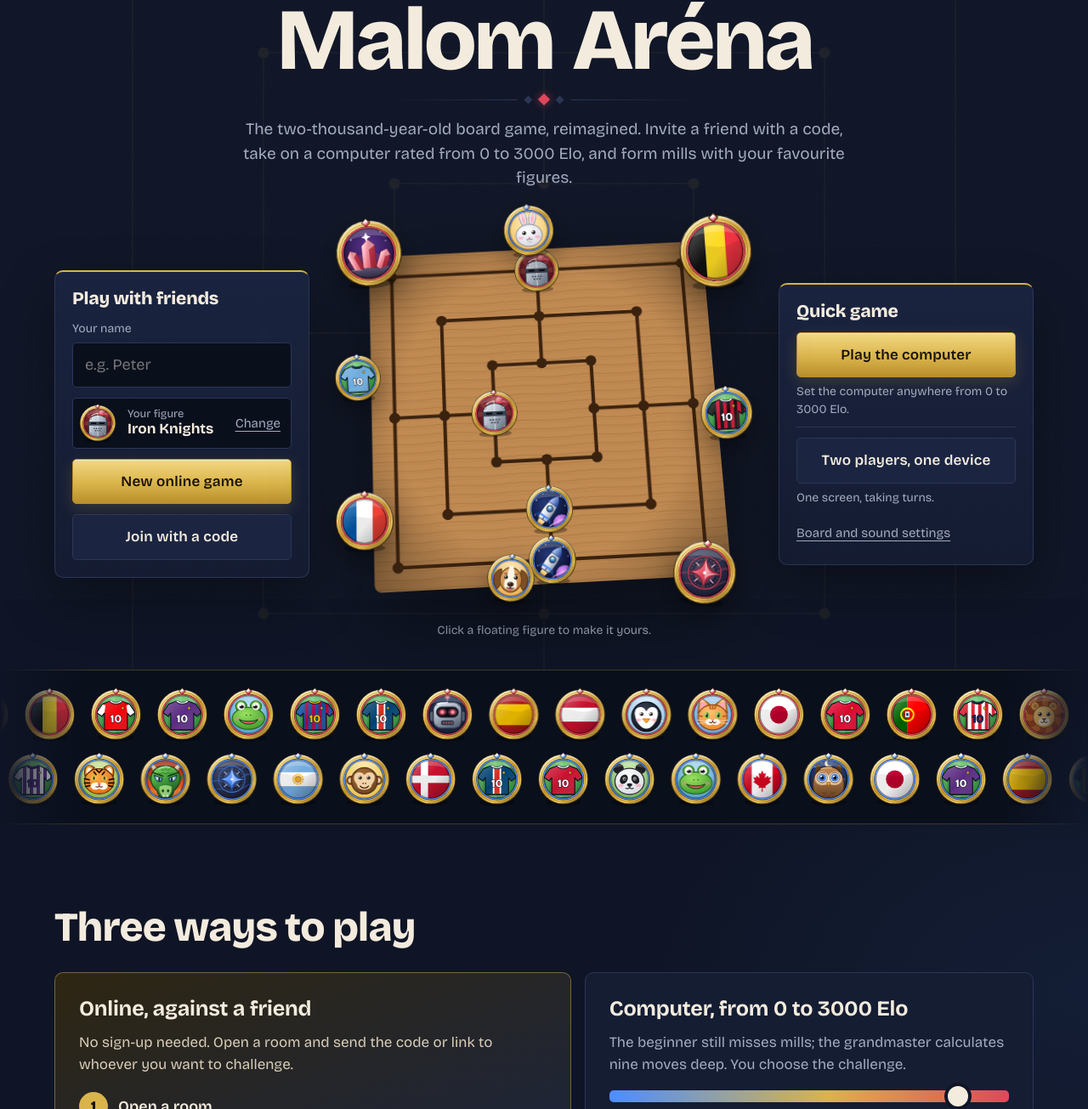
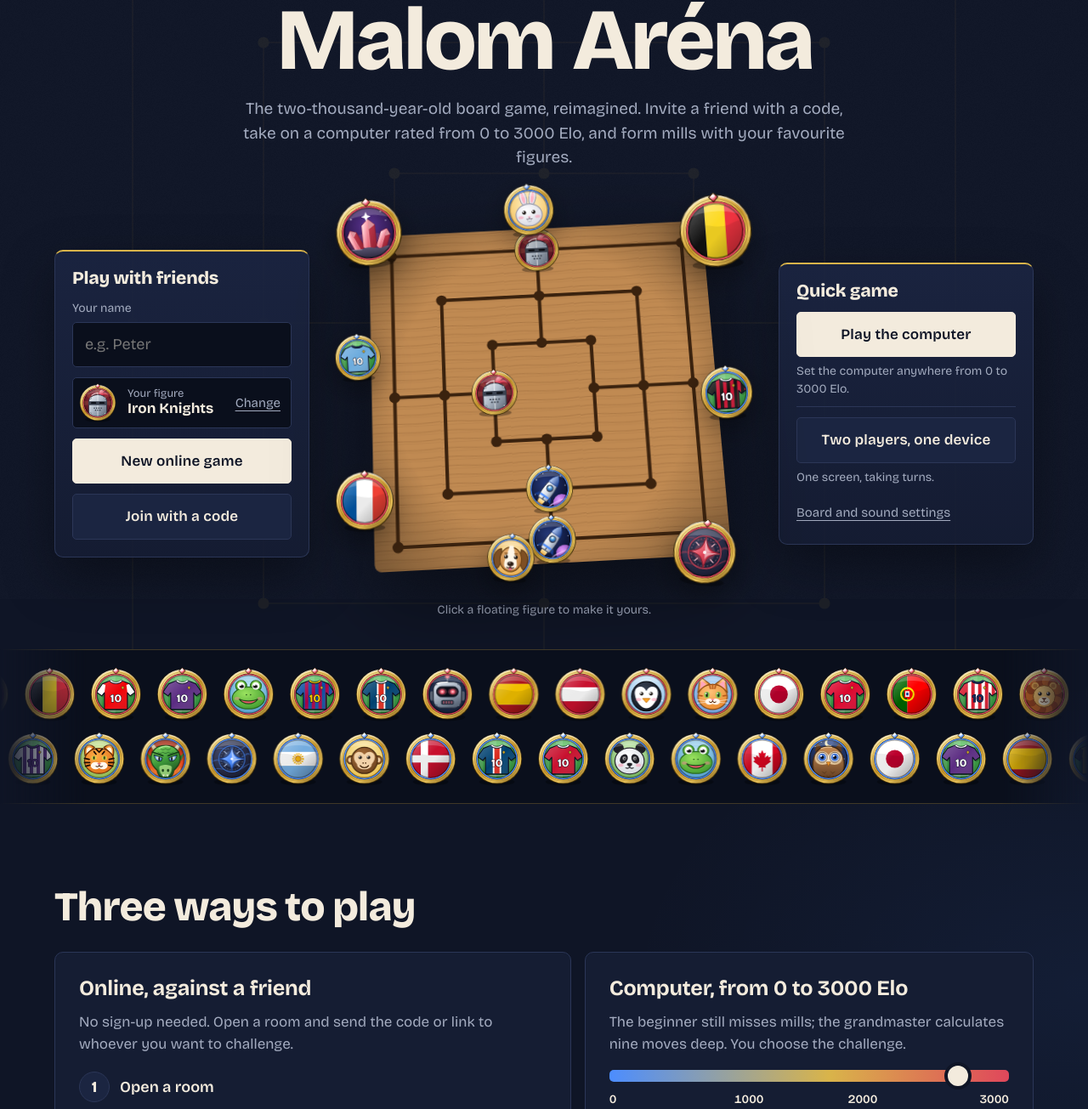
Before and after one commit to VPeteru/malomjatek, a website: page malom/public/index.html in a window 1280 px wide. Shown: the part 95-1400 px from the top of the page at 85% size. Drawn offline with nearby package versions, Linux system fonts and the light colour scheme; files whose address does not match are found by name.

Commit message:
Tone down gold styling on the start page
Make primary buttons a flat light fill instead of a gold gradient,
remove the diamond divider under the title, and give the online
mode card the same plain panel look as the other cards.

Co-Authored-By: Claude Opus 5.5 <noreply@anthropic.com>
Claude-Session: https://claude.ai/code/session_01J5yJ2iEwddaL5Zmzds7QSa

```diff
--- a/malom/public/index.html
+++ b/malom/public/index.html
@@ -48,7 +48,6 @@
 
       <div class="hero-head">
         <h1 class="logo"><span class="l1">Malom</span><span class="l2">Aréna</span></h1>
-        <div class="ornament" aria-hidden="true"><span></span><i></i><i></i><i></i><span></span></div>
         <p class="lede" data-i18n="hero.lede">A kétezer éves táblajáték új köntösben.</p>
       </div>
 
--- a/malom/public/style.css
+++ b/malom/public/style.css
@@ -63,8 +63,8 @@ h1, h2, h3 { text-wrap: balance; }
 }
 .btn:hover { border-color: var(--gold); }
 .btn:active { transform: translateY(1px) scale(.98); }
-.btn.primary { background: linear-gradient(180deg, var(--gold-hi), var(--gold) 55%, #B98F2C); border-color: #B98F2C; color: #1A1206; box-shadow: inset 0 1px 0 rgba(255,255,255,.45), 0 6px 18px rgba(217,180,74,.18); }
-.btn.primary:hover { background: linear-gradient(180deg, #FFE69E, var(--gold-hi) 55%, var(--gold)); }
+.btn.primary { background: var(--bone); border-color: var(--bone); color: var(--ink); }
+.btn.primary:hover { background: #FFFFFF; border-color: #FFFFFF; }
 .btn.ghost { background: transparent; }
 .btn.small { padding: 9px 16px; font-size: 15px; }
 .btn:disabled { opacity: .45; cursor: not-allowed; }
@@ -109,12 +109,7 @@ body { overflow-x: clip; }
 .logo { font-size: clamp(52px, 8vw, 112px); }
 .logo .l1, .logo .l2 { display: inline-block; }
 .logo .l1 { margin-right: .22em; }
-.ornament { display: flex; align-items: center; justify-content: center; gap: 10px; margin: 18px auto 16px; max-width: 360px; }
-.ornament span { flex: 1; height: 1px; background: linear-gradient(90deg, transparent, var(--line)); }
-.ornament span:last-child { background: linear-gradient(90deg, var(--line), transparent); }
-.ornament i { width: 7px; height: 7px; background: var(--line); transform: rotate(45deg); }
-.ornament i:nth-child(3) { width: 10px; height: 10px; background: var(--p0); box-shadow: 0 0 10px rgba(224,71,91,.6); }
-.lede { font-size: 19px; max-width: 38em; color: var(--muted); margin: 0 auto; }
+.lede { font-size: 19px; max-width: 38em; color: var(--muted); margin: 20px auto 0; }
 
 .hero-stage { position: relative; display: grid; grid-template-columns: minmax(250px, 300px) minmax(0, 560px) minmax(250px, 300px); justify-content: center; gap: 28px; align-items: center; margin-top: 22px; }
 .stage-panel {
@@ -186,13 +181,12 @@ h2 { font-size: clamp(30px, 4.4vw, 48px); line-height: 1.05; letter-spacing: -0.
 .mode p { margin: 0; color: var(--muted); }
 .mode .btn { justify-self: start; margin-top: 6px; }
 .mode .mini { font-size: 15px; }
-.mode.online { grid-row: span 2; background: linear-gradient(160deg, #2E2612 0%, #1B2541 62%); border: 1px solid rgba(217,180,74,.45); }
-.mode.online p { color: #D9CDB8; }
+.mode.online { grid-row: span 2; background: var(--panel); border: 1px solid var(--line); }
 .mode.ai { background: var(--panel); border: 1px solid var(--line); }
 .mode.local { background: transparent; border: 1px solid var(--line); }
 .steps { list-style: none; counter-reset: st; padding: 0; margin: 8px 0 4px; display: grid; gap: 10px; }
 .steps li { counter-increment: st; display: flex; align-items: center; gap: 12px; font-weight: 600; font-size: 18px; }
-.steps li::before { content: counter(st); width: 34px; height: 34px; border-radius: 50%; background: var(--gold); color: #1A1206; display: grid; place-items: center; font-weight: 800; flex: none; }
+.steps li::before { content: counter(st); width: 34px; height: 34px; border-radius: 50%; background: var(--panel-hi); border: 1px solid var(--line); color: var(--bone); display: grid; place-items: center; font-weight: 800; flex: none; }
 .fake-code { font-size: clamp(38px, 6vw, 60px); font-weight: 800; letter-spacing: .14em; color: var(--bone); background: rgba(18,26,48,.6); border-radius: 8px; padding: 10px 18px; justify-self: start; margin: 6px 0; }
 .elo-meter { margin: 6px 0 4px; }
 .elo-bar { height: 14px; border-radius: var(--radius-s); background: linear-gradient(90deg, #4C8DFF, #D9B44A 55%, #E0475B); position: relative; }
```
